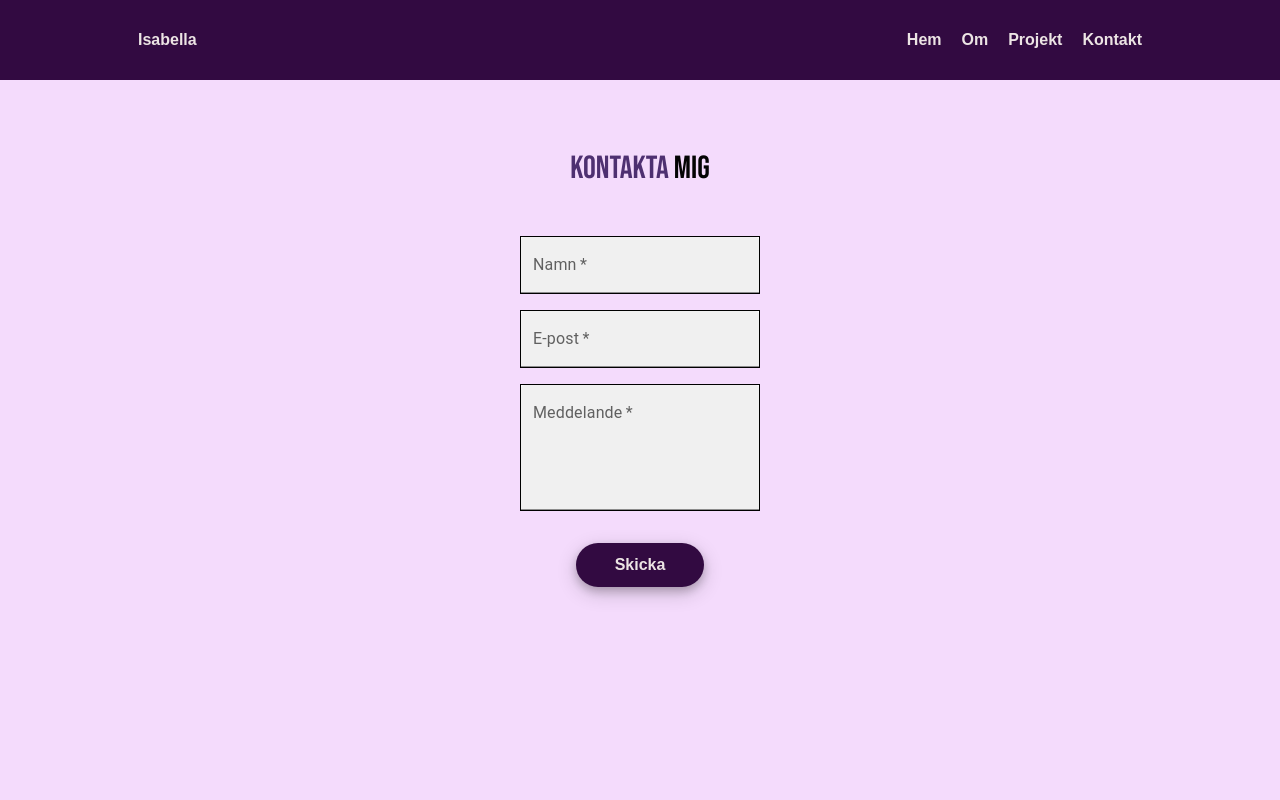
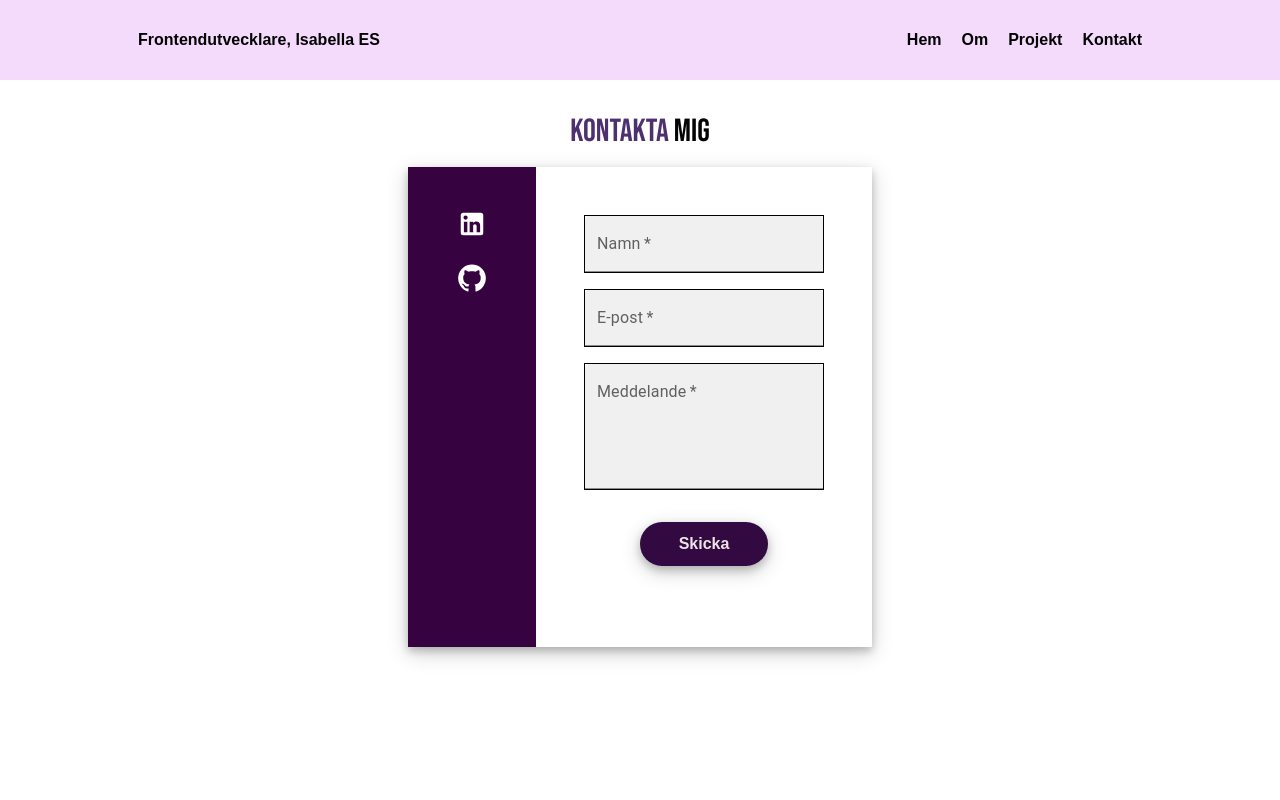
Before and after one commit to isabellaes/portfolio, a React (Create React App) app: page /Contact in a window 1280 px wide. Shown: the top 800 px of the page. Built offline with nearby package versions, Linux system fonts and the light colour scheme.

Commit message:
update homepage

```diff
--- a/src/components/NavBar.tsx
+++ b/src/components/NavBar.tsx
@@ -14,10 +14,10 @@ const NavBar = () => {
   }
 
   return (
-    <Box sx={{ flexGrow: 1, position: "fixed", width: "100vw" }}>
+    <header>
       <div className="main-row">
         <div className="Nav-Bar-Box-left">
-          <p className={"Link color-purple"}>Isabella</p>
+          <p className={"Link color-purple"}>Frontendutvecklare, Isabella ES</p>
         </div>
         <div className="Nav-Bar-Box-right">
           <Link to="/" className="Link" style={{ textDecoration: "none" }}>
@@ -96,7 +96,7 @@ const NavBar = () => {
       ) : (
         <p></p>
       )}
-    </Box>
+    </header>
   );
 };
 
--- a/src/pages/ContactPage.tsx
+++ b/src/pages/ContactPage.tsx
@@ -1,4 +1,6 @@
 import ContactForm from "../components/ContactForm";
+import GitHubIcon from "@mui/icons-material/GitHub";
+import LinkedInIcon from "@mui/icons-material/LinkedIn";
 
 const ContactPage = () => {
   return (
@@ -6,7 +8,20 @@ const ContactPage = () => {
       <h1>
         <span className="color-purple">Kontakta </span>mig
       </h1>
-      <ContactForm></ContactForm>
+      <div className="contact-row">
+        <div className="con">
+          <a
+            className={"link-desktop"}
+            href="https://www.linkedin.com/in/isabellaes"
+          >
+            <LinkedInIcon sx={{ fontSize: 30, color: "#fff" }}></LinkedInIcon>
+          </a>
+          <a className={"link-desktop"} href=" https://github.com/isabellaes">
+            <GitHubIcon sx={{ fontSize: 30, color: "#fff" }}></GitHubIcon>
+          </a>
+        </div>
+        <ContactForm></ContactForm>
+      </div>
     </main>
   );
 };
--- a/src/pages/HomePage.tsx
+++ b/src/pages/HomePage.tsx
@@ -1,14 +1,16 @@
 import { Link } from "react-router-dom";
+import image from "../assets/test1.png";
 
 const HomePage = () => {
   return (
     <main className={"container-home"}>
       <section className="content-home">
+        <img src={image}></img>
         <h1>
-          Hi, I'm
-          <span className="color-purple"> Isabella.</span>
+          <span className="color-purple">FRONTENDUTVECKLARE </span>
         </h1>
-        <p>Webbutvecklare</p>
+        <h1>STUDENT</h1>
+        <p>React - Javascript - Typescript - Sass</p>
 
         <Link to="Contact" className="contact-button">
           Kontakta mig
--- a/src/style/components/_contactForm.scss
+++ b/src/style/components/_contactForm.scss
@@ -5,8 +5,7 @@
   align-items: center;
   width: fit-content;
   padding: 3em;
-  /*  box-shadow: 0 4px 8px 0 rgba(0, 0, 0, 0.2), 0 6px 20px 0 rgba(0, 0, 0, 0.19); */
-  background-color: $background-color-light;
+  background-color: #fff;
 
   .submit-button {
     width: fit-content;
--- a/src/style/components/_footer.scss
+++ b/src/style/components/_footer.scss
@@ -5,7 +5,7 @@
   padding: 2em;
   margin: 0;
   box-sizing: border-box;
-  background-color: $background-color-light;
+  background-color: #fff;
   p {
     color: $font-color;
     font-family: $font-regular;
--- a/src/style/components/_navbar.scss
+++ b/src/style/components/_navbar.scss
@@ -1,13 +1,15 @@
+header {
+  position: sticky;
+  top: 0;
   .main-row {
     display: flex;
     flex-direction: row;
-  background-color: $btn-color-Dark;
-  position: sticky;
+    background-color: $background-color-light;
 
     .Link {
       font-family: "Montserrat", sans-serif;
       font-size: 1em;
-    color: $font-color-light;
+      color: $font-color;
       font-weight: 600;
       text-align: center;
       padding: 10px;
@@ -87,3 +89,4 @@
       width: 100%;
     }
   }
+}
--- a/src/style/pages/_aboutPage.scss
+++ b/src/style/pages/_aboutPage.scss
@@ -5,8 +5,8 @@
   justify-content: center;
   min-height: 100vh;
   max-width: 100vw;
-  padding-top: 7em;
-  background-color: $background-color-light;
+  padding-top: 2em;
+  background-color: #fff;
 
   h1 {
     font-weight: 400;
--- a/src/style/pages/_contactPage.scss
+++ b/src/style/pages/_contactPage.scss
@@ -2,14 +2,36 @@
   display: flex;
   flex-direction: column;
   align-items: center;
-  justify-content: center;
   min-height: 100vh;
   max-width: 100vw;
-  background-color: $background-color-light;
+  background-color: #fff;
+  padding-top: 2em;
 
   h1 {
     font-weight: 400;
     font-family: $font-heading;
     color: $font-color;
   }
+
+  .contact-row {
+    display: flex;
+    flex-direction: row;
+    margin-top: 1em;
+    box-shadow: 0 4px 8px 0 rgba(0, 0, 0, 0.2), 0 6px 20px 0 rgba(0, 0, 0, 0.19);
+  }
+
+  .con {
+    height: 30em;
+    width: 8em;
+    padding-top: 2em;
+    display: flex;
+    flex-direction: column;
+    align-items: center;
+    background-color: #36023f;
+
+    a {
+      color: #fff;
+      padding: 10px;
+    }
+  }
 }
--- a/src/style/pages/_homePage.scss
+++ b/src/style/pages/_homePage.scss
@@ -5,19 +5,25 @@
   width: max-content 100vw;
   justify-content: center;
   align-items: center;
-  background: linear-gradient($background-color-dark, $background-color-light);
+  background: linear-gradient($background-color-light, #fff);
 
   .content-home {
     display: flex;
     flex-direction: column;
     padding: 10%;
+    margin-top: 4em;
     width: 100%;
     box-sizing: border-box;
     flex-grow: 1;
+
+    img {
+      position: absolute;
+      max-width: 500px;
+      right: 15em;
+      top: 5em;
+    }
     h1 {
       font-size: 4em;
-      margin-top: 2.2em;
-      margin-bottom: 1em;
       font-family: $font-heading;
       color: $font-color;
       font-weight: 800;
@@ -34,7 +40,7 @@
     .contact-button {
       border: none;
       border-radius: 1.5em;
-      color: $font-color-light;
+      color: #fff;
       padding: 0.8em;
       margin-left: 5%;
       text-align: center;
@@ -43,13 +49,17 @@
       transition-duration: 0.4s;
       font-size: 1em;
       cursor: pointer;
-      width: 8em;
+      width: 9em;
       font-family: $font-regular;
-      background-color: $btn-color-Dark;
-      margin-top: 1.2em;
+      margin-top: 2em;
       font-weight: 600;
       box-shadow: 0 4px 8px 0 rgba(0, 0, 0, 0.2),
         0 6px 20px 0 rgba(0, 0, 0, 0.19);
+      background-color: #4a0e56;
+    }
+
+    .contact-button:hover {
+      background-color: #711883;
     }
   }
 }
--- a/src/style/pages/_notfoundPage.scss
+++ b/src/style/pages/_notfoundPage.scss
@@ -5,7 +5,7 @@
   justify-content: center;
   min-height: 100vh;
   max-width: 100vw;
-  background-color: $background-color-light;
+  background-color: #fff;
 
   h1 {
     font-weight: 400;
--- a/src/style/pages/_projectPage.scss
+++ b/src/style/pages/_projectPage.scss
@@ -2,10 +2,10 @@
   display: flex;
   flex-direction: column;
   align-items: center;
-  justify-content: center;
+  padding-top: 2em;
   min-height: 100vh;
   max-width: 100vw;
-  background-color: $background-color-light;
+  background-color: #fff;
 
   h1 {
     font-weight: 400;
```
Also changed, not shown: src/assets/test1.png (added). Lines whose indentation alone changed are shown as unchanged.
